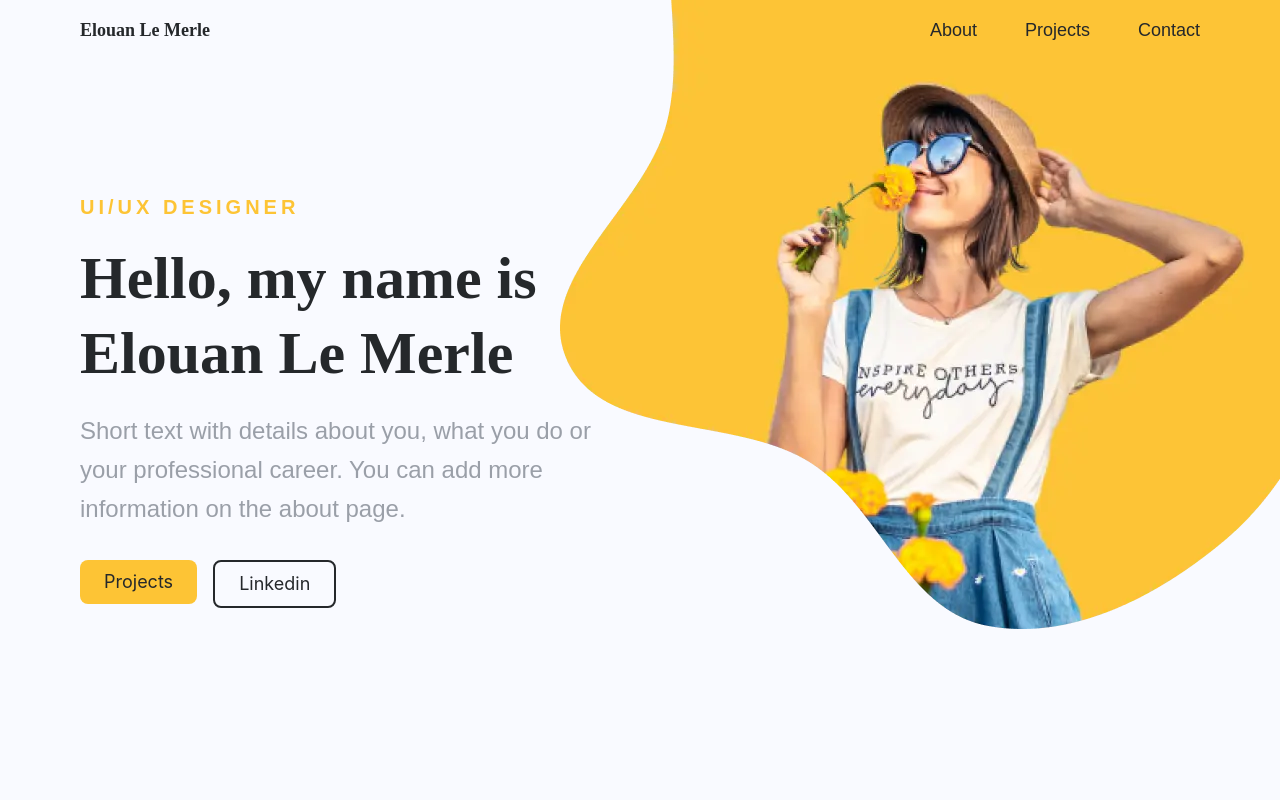
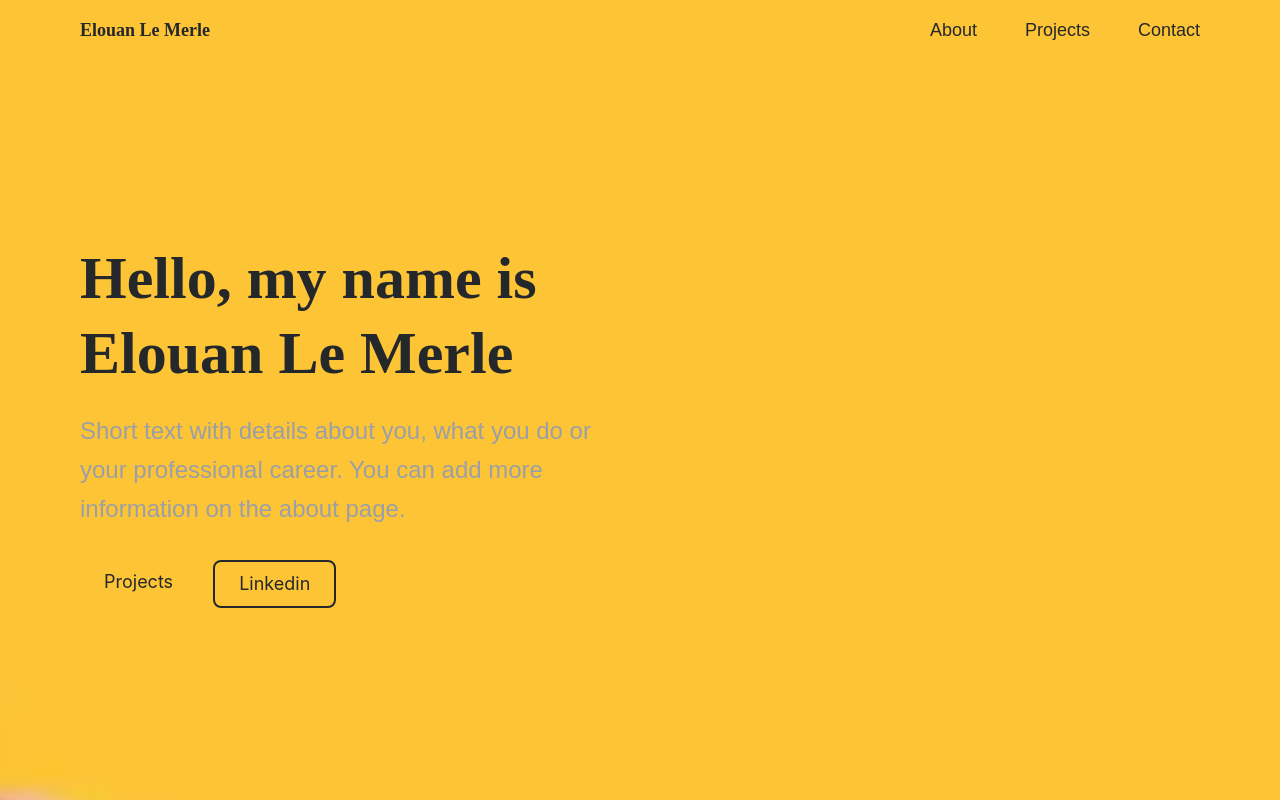
Before and after one commit to FiFolker/portfolio_inge1, a React (Vite) app: page / in a window 1280 px wide. Shown: the top 800 px of the page. Built offline with nearby package versions, Linux system fonts and the light colour scheme.

Commit message:
fix css mineur

```diff
--- a/src/index.css
+++ b/src/index.css
@@ -36,6 +36,6 @@
     .profile-img{
         background-image:url("/assets/marlene.webp");
         background-position: top right;
-        background-size: cover auto;
+        background-size: cover;
     }
 }
```
